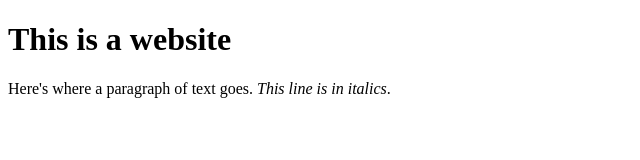
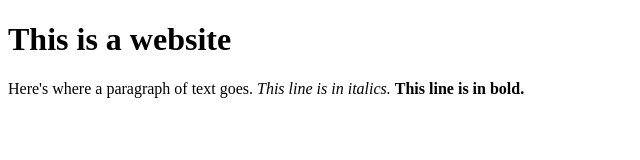
Before and after one commit to michelleregna/NJIT, a plain HTML site: page index.html in a window 1280 px wide. Shown: the whole page, without its empty margins (0-640 px from the left). Drawn offline with nearby package versions, Linux system fonts and the light colour scheme.

Commit message:
added bold tag

```diff
--- a/index.html
+++ b/index.html
@@ -11,6 +11,6 @@
 	<body>
 
 	<h1> This is a website </h1>
-	<p> Here's where a paragraph of text goes. <i> This line is in italics</i>. </p>
+	<p> Here's where a paragraph of text goes. <i> This line is in italics.</i> <b> This line is in bold.</b></p>
 	</body>
 </html>
```
